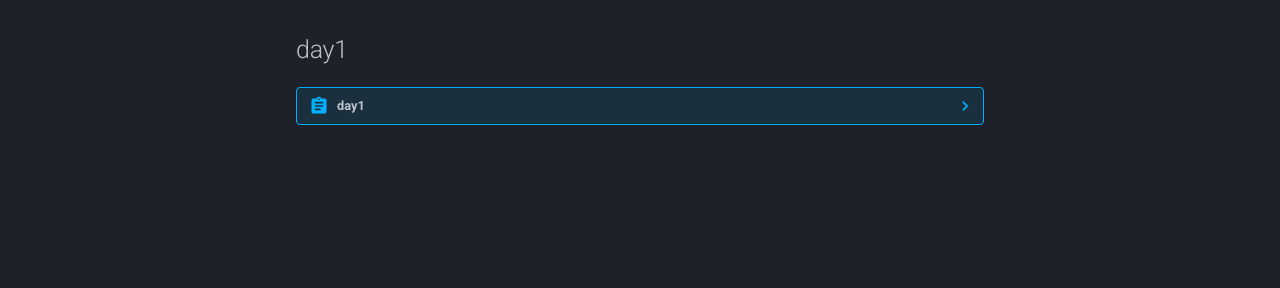
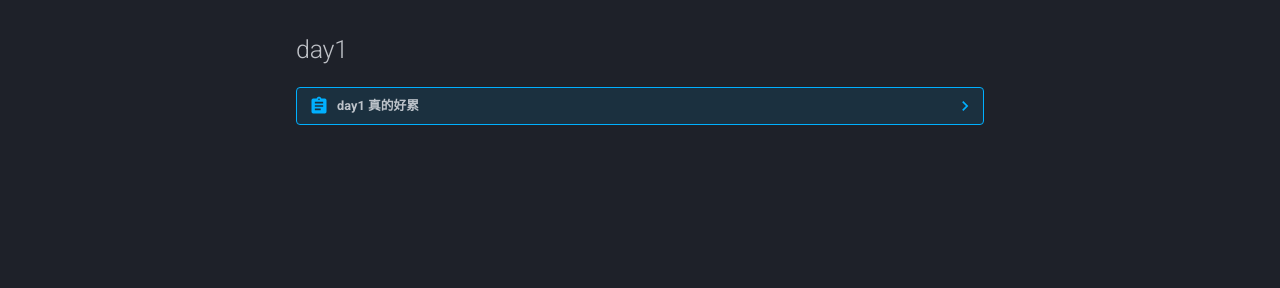
Before and after one commit to Xmbtx/xmbtx-blog, an MkDocs documentation site: the page built from docs/408/DSA.md, in a window 1280 px wide. Shown: the part 196-484 px from the top of the page. Built offline with MkDocs 1.6.1 and Material for MkDocs 9.7.7, drawn with Linux system fonts in a browser that asks for light colours.

Commit message:
2024-01-22_23:51:34 update

```diff
--- a/docs/408/DSA.md
+++ b/docs/408/DSA.md
@@ -2,7 +2,7 @@
 
 ## day1
 
-??? abstract "day1"
+??? abstract "day1 真的好累"
 
     ![101](./101.jpg)
     ![102](./102.jpg)
```
